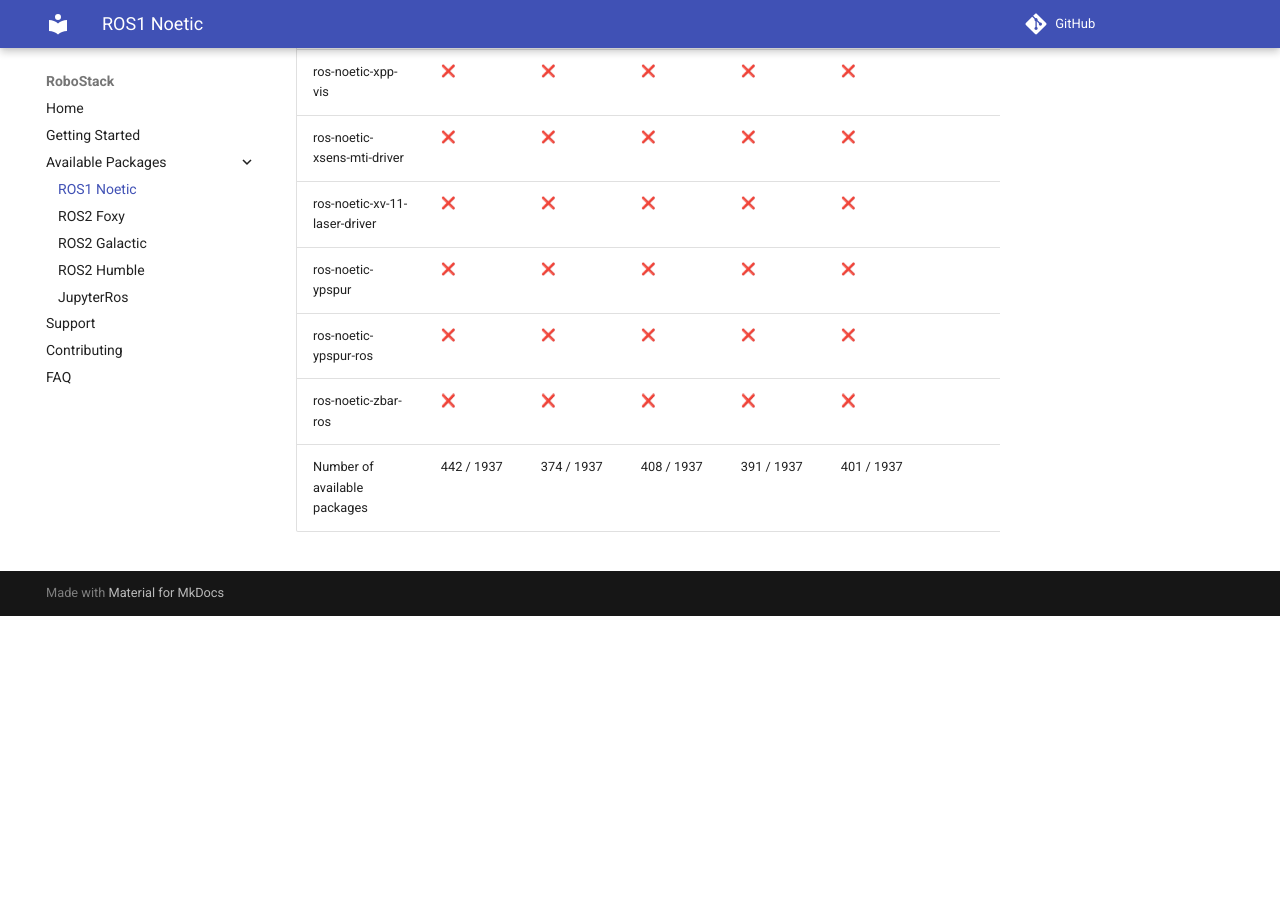
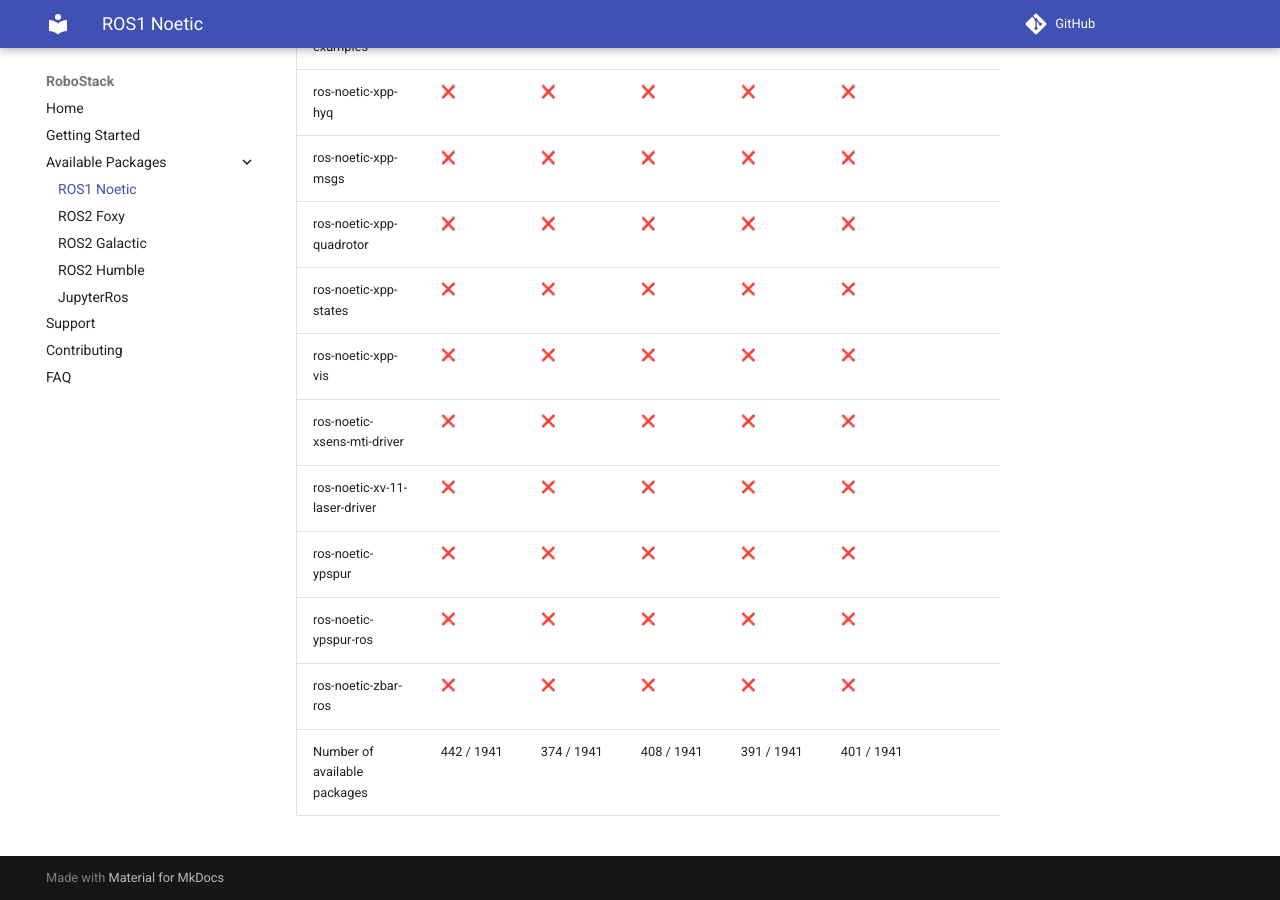
Before and after one commit to RoboStack/robostack.github.io, an MkDocs documentation site: the page built from docs/noetic.md, in a window 1280 px wide and 900 px high, scrolled down 139393 px. Built offline with MkDocs 1.6.1 and Material for MkDocs 9.7.7, drawn with Linux system fonts in a browser that asks for light colours; emoji names are drawn with the system emoji font; comment, search, counter and statistics services are not loaded; before the commit the page ends 140009 px from its top, so only the background shows below that; some of the changed text lies outside the part shown.

Commit message:
Update tables

```diff
--- a/docs/noetic.md
+++ b/docs/noetic.md
@@ -1937,4 +1941,4 @@
 | ros-noetic-ypspur | :x: { data-sort='0' } | :x: { data-sort='0' } | :x: { data-sort='0' } | :x: { data-sort='0' } | :x: { data-sort='0' } |   |
 | ros-noetic-ypspur-ros | :x: { data-sort='0' } | :x: { data-sort='0' } | :x: { data-sort='0' } | :x: { data-sort='0' } | :x: { data-sort='0' } |   |
 | ros-noetic-zbar-ros | :x: { data-sort='0' } | :x: { data-sort='0' } | :x: { data-sort='0' } | :x: { data-sort='0' } | :x: { data-sort='0' } |   |
-| Number of available packages |  442 / 1937 | 374 / 1937 | 408 / 1937 | 391 / 1937 | 401 / 1937 |
+| Number of available packages |  442 / 1941 | 374 / 1941 | 408 / 1941 | 391 / 1941 | 401 / 1941 |
```
Also changed, not shown: other parts of docs/noetic.md (+4 -0 lines).
